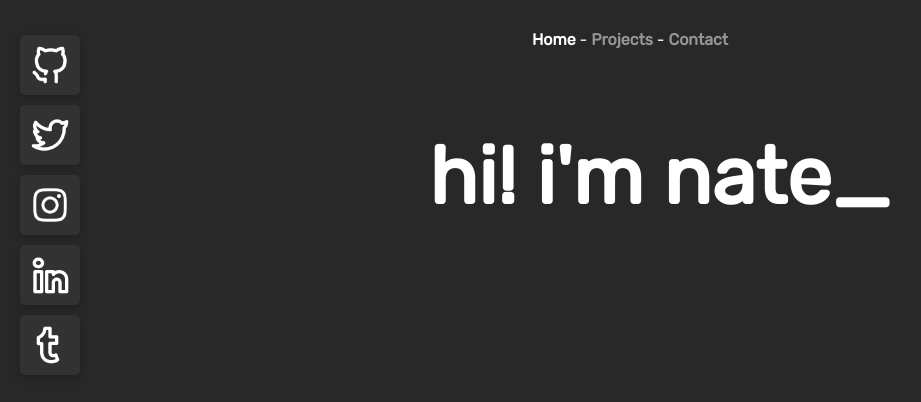
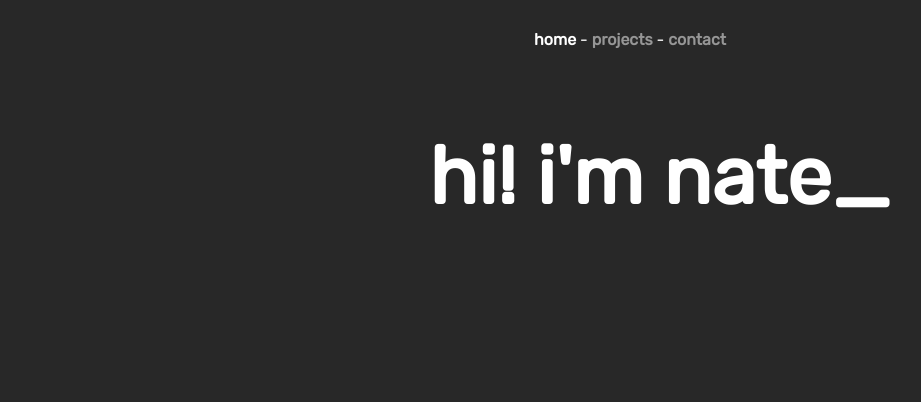
Before and after one commit to nathangchay/me, a Vue app: page / in a window 1280 px wide. Shown: the top 402 px of the page, without its empty margins (10-931 px from the left). Built offline with nearby package versions, Linux system fonts and the light colour scheme; the HTML template or start-up script is replaced by a standard one.

Commit message:
Removed social icons
Removed social icons from top-level page

```diff
--- a/src/App.vue
+++ b/src/App.vue
@@ -1,28 +1,19 @@
 <template>
   <div id="nav">
     <router-link to="/">
-      Home
+      home
     </router-link> -
     <router-link to="/projects">
-      Projects
+      projects
     </router-link> -
     <router-link to="/contact">
-      Contact
+      contact
     </router-link>
   </div>
   <router-view />
-
-  <SocialIcons />
 </template>
 
 <script>
-import SocialIcons from './components/SocialIcons.vue';
-
-export default {
-  components: {
-    SocialIcons,
-  }
-}
 </script>
 
 
```
